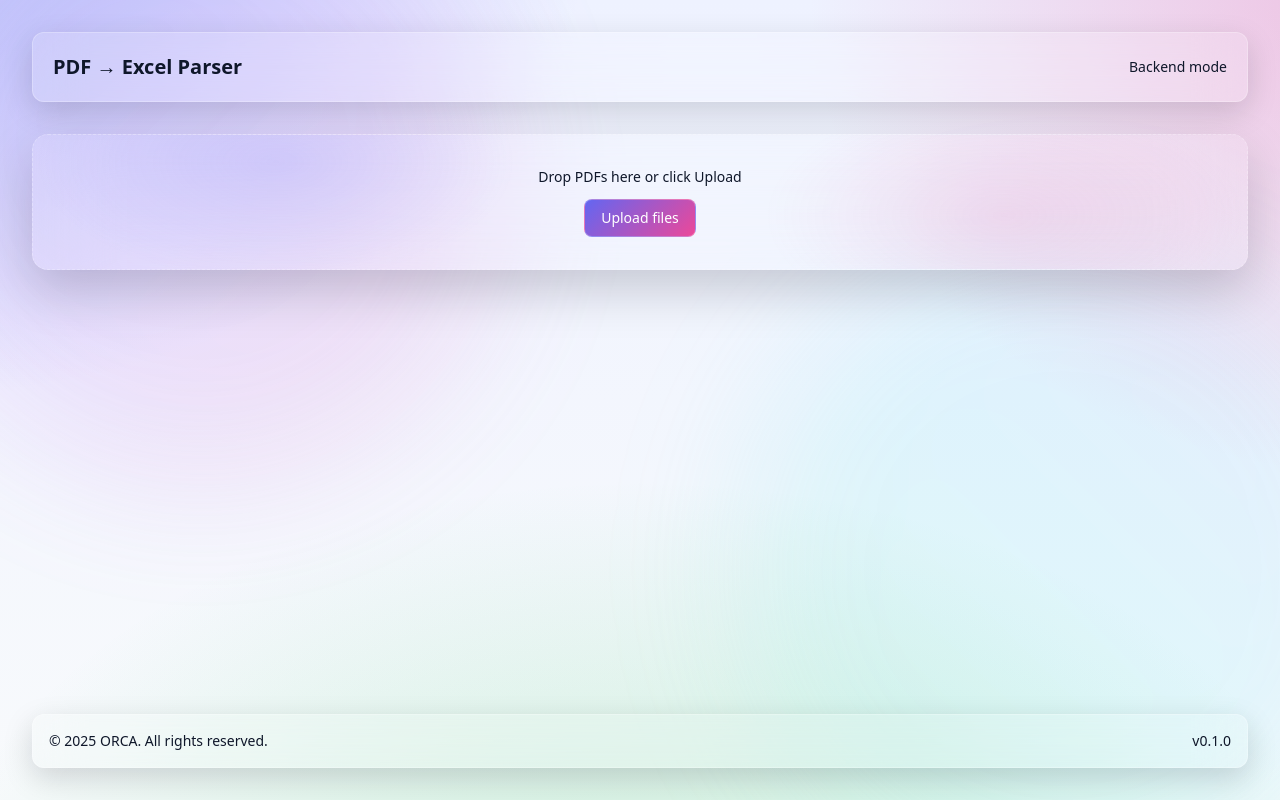
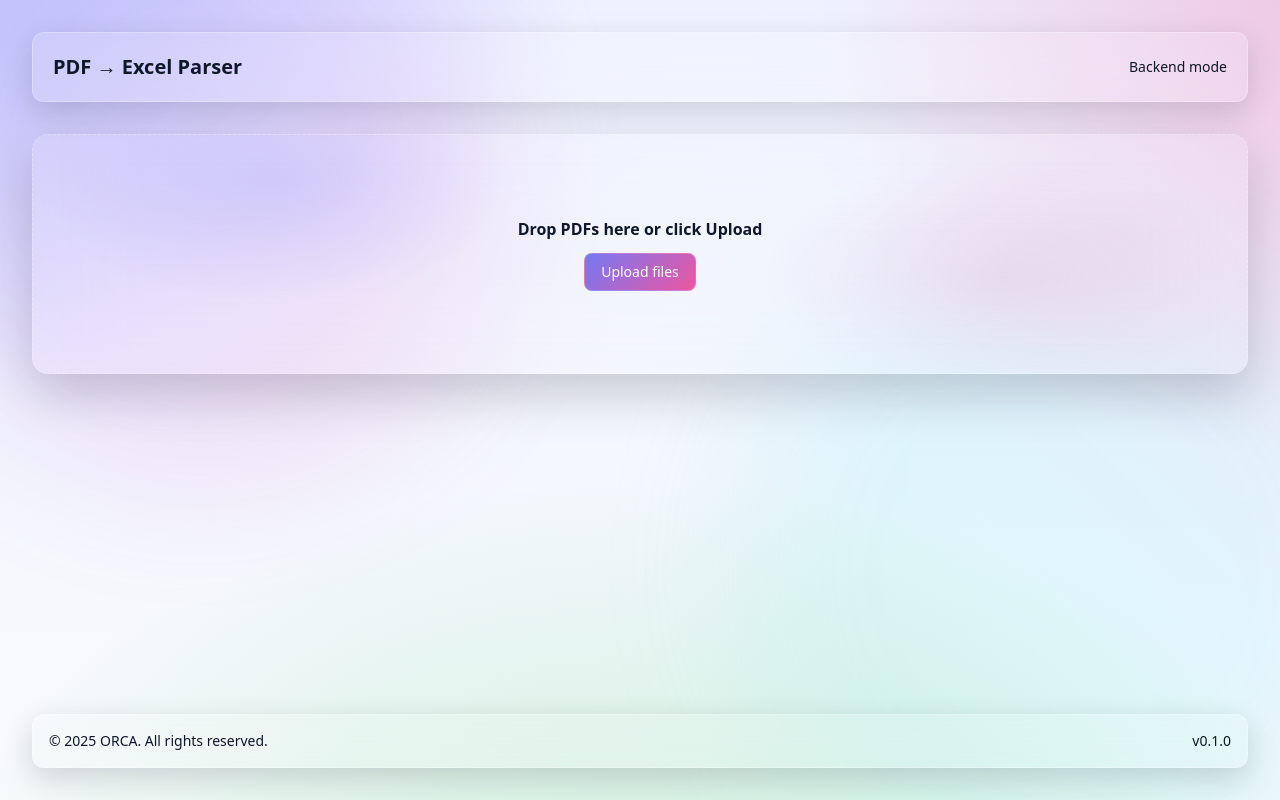
Before and after one commit to Servc-account/PDF_to_Excel_Parser, a React (Vite) app: page / in a window 1280 px wide. Built offline with nearby package versions, Linux system fonts and the light colour scheme; no server answers.

Commit message:
Refactor CSS styles for buttons and update Upload component layout. Change background properties for btn-glass and btn-primary, enhance hover effects, and adjust Upload component's drop area height and text styling for improved user experience.

```diff
--- a/src/components/Upload.tsx
+++ b/src/components/Upload.tsx
@@ -63,12 +63,12 @@ export const Upload: React.FC = () => {
         onDragOver={(e) => { e.preventDefault(); setDragging(true); }}
         onDragLeave={() => setDragging(false)}
         onDrop={onDrop}
-        className={`glass-strong relative p-8 text-center transition ${isDragging ? 'ring-2 ring-indigo-400/60' : 'border-dashed'} focus:outline-none focus-visible:ring`}
+        className={`glass-strong h-[30vh] flex flex-col items-center justify-center relative p-8 text-center transition ${isDragging ? 'ring-2 ring-indigo-400/60' : 'border-dashed'} focus:outline-none focus-visible:ring`}
         aria-label="Drop area"
         tabIndex={0}
       >
         <div className="pointer-events-none absolute inset-0 rounded-2xl bg-[radial-gradient(400px_200px_at_20%_20%,rgba(99,102,241,0.15),transparent_60%),radial-gradient(400px_200px_at_80%_60%,rgba(236,72,153,0.12),transparent_60%)]" />
-        <div className="relative mb-3 text-sm text-muted-foreground">Drop PDFs here or click Upload</div>
+        <div className="relative mb-3 text-muted-foreground font-[600]">Drop PDFs here or click Upload</div>
         <button
           className="btn-glass btn-primary relative"
           onClick={() => inputRef.current?.click()}
--- a/src/index.css
+++ b/src/index.css
@@ -52,19 +52,30 @@ body {
   }
   .btn-glass {
     @apply inline-flex items-center justify-center rounded-lg border px-4 py-2 text-sm transition;
-    background: color-mix(in srgb, var(--glass-bg) 60%, transparent);
+    background-color: color-mix(in srgb, var(--glass-bg) 60%, transparent);
     border-color: var(--glass-border);
   }
   .btn-glass:hover {
     @apply translate-y-[-1px];
-    background: color-mix(in srgb, var(--glass-bg) 80%, transparent);
+    background-color: color-mix(in srgb, var(--glass-bg) 80%, transparent);
   }
   .btn-primary {
     @apply text-white;
-    background-image: linear-gradient(135deg, #6366f1, #ec4899);
+    background: linear-gradient(135deg, #6366f1, #ec4899);
+    position: relative;
+    overflow: hidden;
+    transition: 700ms ease;
+  }
+  .btn-primary::after {
+    content: "";
+    position: absolute;
+    inset: 0;
+    background: radial-gradient(600px 300px at 0% 0%, rgba(255,255,255,0.12), transparent 60%);
+    pointer-events: none;
   }
   .btn-primary:hover {
-    filter: brightness(1.05);
+    background: linear-gradient(135deg, #ec4899, #6366f1);
+    filter: brightness(1.03);
   }
 }
 
```
